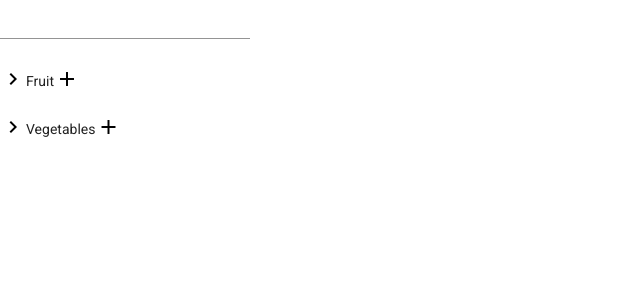
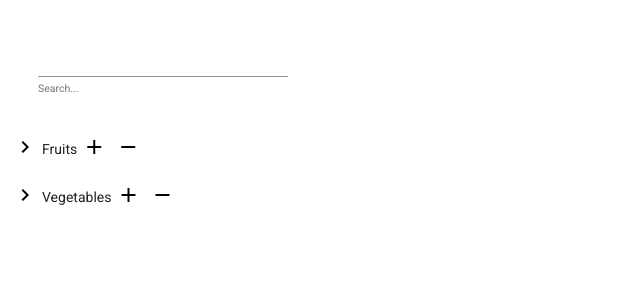
Before and after one commit to MilicaMarjanac/recursive-mat-tree-angular, an Angular app: page / in a window 1280 px wide. Shown: the top 300 px of the page, without its empty margins (0-640 px from the left). Built offline with nearby package versions, Linux system fonts and the light colour scheme.

Commit message:
2 levels deep switched with any levels deep, template restructured, naming improved, comments added

```diff
--- a/src/app/app.component.css
+++ b/src/app/app.component.css
@@ -9,37 +9,31 @@
     list-style-type: none;
   }
 
-  /*
-   * This padding sets alignment of the nested nodes.
-   */
   .example-tree .mat-nested-tree-node div[role=group] {
     padding-left: 40px;
   }
 
-  /*
-   * Padding for leaf nodes.
-   * Leaf nodes need to have padding so as to align with other non-leaf nodes
-   * under the same parent.
-   */
   .example-tree div[role=group] > .mat-tree-node {
     padding-left: 40px;
   }
 
 button{
-    padding: 1px;
+    padding:0px 5px;
     background-color:transparent;
     border: 0px;
   }
+
   .example-form {
     min-width: 150px;
     max-width: 500px;
     width: 100%;
+    padding: 30px;
   }
 
   .example-full-width {
     width: 50%;
   }
 
-  .invisible{
-    display: none;
+  div p{
+    padding-left: 30px;
   }
--- a/src/app/app.component.html
+++ b/src/app/app.component.html
@@ -1,13 +1,19 @@
 <form class="example-form">
     <mat-form-field class="example-full-width" >
       <input matInput value=" " #searchBox autocomplete="off" (keyup)="applyFilter(searchBox.value)">
+      <mat-hint>Search...</mat-hint>
     </mat-form-field>
 </form>
 <mat-tree [dataSource]="dataSource" [treeControl]="treeControl">
     <mat-tree-node *matTreeNodeDef="let node" matTreeNodePadding >
-      <button mat-icon-button disabled></button>
-      <button mat-icon-button (click)="removeItem(node)"><mat-icon>clear</mat-icon></button>
+      <button *ngIf="treeControl.isExpandable(node)" mat-icon-button matTreeNodeToggle>
+        <mat-icon class="mat-icon-rtl-mirror">
+          {{treeControl.isExpanded(node) ? 'expand_more' : 'chevron_right'}}
+        </mat-icon>
+      </button>
       {{node.name}}
+      <button mat-icon-button (click)="addNewItem(node)"><mat-icon>add</mat-icon></button>
+      <button mat-icon-button (click)="removeItem(node)"><mat-icon>remove</mat-icon></button>
     </mat-tree-node>
 
     <mat-tree-node *matTreeNodeDef="let node; when: hasNoContent" matTreeNodePadding>
@@ -18,14 +24,7 @@
       </mat-form-field>
       <button mat-button (click)="saveNode(node, itemValue.value)">Save</button>
     </mat-tree-node>
-
-    <mat-tree-node  *matTreeNodeDef="let node;when: hasChild" matTreeNodePadding >
-      <button mat-icon-button matTreeNodeToggle>
-        <mat-icon class="mat-icon-rtl-mirror">
-          {{treeControl.isExpanded(node) ? 'expand_more' : 'chevron_right'}}
-        </mat-icon>
-      </button>
-      {{node.name}}
-      <button mat-icon-button (click)="addNewItem(node)"><mat-icon>add</mat-icon></button>
-    </mat-tree-node>
   </mat-tree>
+  <div *ngIf="dataSource.data.length<1">
+    <p>No results found...</p>
+  </div>
--- a/src/app/app.component.ts
+++ b/src/app/app.component.ts
@@ -1,10 +1,13 @@
-import { Component, OnInit, ViewChild, ElementRef, Injectable, AfterViewInit, AfterViewChecked } from "@angular/core";
+import { Component, Injectable } from "@angular/core";
 import { FlatTreeControl } from "@angular/cdk/tree";
-import {MatTreeFlatDataSource, MatTreeFlattener, MatTree, MatTreeNode} from "@angular/material/tree";
-import * as cloneDeep from 'lodash/cloneDeep'
-import {BehaviorSubject} from 'rxjs';
+import {
+  MatTreeFlatDataSource,
+  MatTreeFlattener,
+} from "@angular/material/tree";
+import * as cloneDeep from "lodash/cloneDeep";
+import { BehaviorSubject } from "rxjs";
 
-
+/* interfaces */
 interface FoodNode {
   name: string;
   children?: FoodNode[];
@@ -16,71 +19,82 @@ interface ExampleFlatNode {
   level: number;
 }
 
+/* data to consume */
 const TREE_DATA: FoodNode[] = [
   {
-    name: "Fruit",
-    children: [ { name: "Banana" }, { name: "Fruit loops" }]
+    name: "Fruits",
+    children: [{ name: "Bananas" }, { name: "Figs" }],
   },
   {
     name: "Vegetables",
-    children: [{ name: "Pumpkins" }, { name: "Carrots" }]
-  }
+    children: [
+      { name: "Pumpkins", children: [{ name: "White" }, { name: "Blue" }] },
+      { name: "Carrots" },
+    ],
+  },
 ];
 
-@Injectable()
+/* data service */
+@Injectable({
+  providedIn: "root",
+})
 export class ChecklistDatabase {
   dataChange = new BehaviorSubject<FoodNode[]>([]);
 
-  get data(): FoodNode[] {
+  get dataValue(): FoodNode[] {
     return this.dataChange.value;
   }
 
   constructor() {
-    const data:FoodNode[]  = this.buildFileTree(TREE_DATA);
+    /* load initial data */
+    const data: FoodNode[] = this.buildFileTree(TREE_DATA);
     this.dataChange.next(data);
   }
 
-  buildFileTree(data):FoodNode[] {
-     let newArr = []
-     for (let node of data) {
-       let newNode = { ...node }
-       console.log(newNode === node)
-       newArr.push(newNode)
+  /* initial tree build */
+  private buildFileTree(nodes: FoodNode[]): FoodNode[] {
+    let nodesArray = [];
+    for (let node of nodes) {
+      let newNode = { ...node };
+      nodesArray.push(newNode);
       if (node.children) {
-         this.buildFileTree(node.children)
+        this.buildFileTree(node.children);
       }
     }
-     console.log("test",newArr)
-     return newArr
+    return nodesArray;
   }
 
-  insertItem(parent: FoodNode, name: string) {
+  public insertItem(parent: FoodNode, name: string): void {
    if (parent.children) {
-      parent.children.push({name: name} as FoodNode);
-      this.dataChange.next(this.data);
+      parent.children.push({ name: name } as FoodNode);
+      this.dataChange.next(this.dataValue);
+    }
+    else {
+      parent.children= [{ name: name } as FoodNode];
+      this.dataChange.next(this.dataValue);
     }
   }
 
-  deleteItem(node: FoodNode) {
-    this.delete(node, this.data)
-    this.dataChange.next(this.data);
+  public deleteItem(node: FoodNode): void {
+    this.delete(node, this.dataValue);
+    this.dataChange.next(this.dataValue);
   }
 
-  delete(value: FoodNode, obj: FoodNode[]) {
+  private delete(value: FoodNode, obj: FoodNode[]): void {
     for (let i = obj.length - 1; i >= 0; i--) {
+      if (obj[i].name.toUpperCase()===value.name.toUpperCase()) {
+        obj.splice(i, 1);
+      } else {
         if (obj[i].children) {
-        for (let s=obj[i].children.length-1; s>=0;s--){
-          if(obj[i].children[s].name.toUpperCase()==value.name.toUpperCase()){
-          obj[i].children.splice(s,1)
-          }
+          this.delete(value, obj[i].children);
         }
       }
     }
   }
 
-  updateItem(node: FoodNode, name: string) {
+  public updateItem(node: FoodNode, name: string): void {
     node.name = name;
-    this.dataChange.next(this.data);
+    this.dataChange.next(this.dataValue);
   }
 }
 
@@ -88,94 +102,99 @@ export class ChecklistDatabase {
   selector: "app-root",
   templateUrl: "./app.component.html",
   styleUrls: ["./app.component.css"],
-  providers: [ChecklistDatabase]
+})
 
-})
-export class AppComponent  {
+export class AppComponent {
 
-  flatNodeMap = new Map<ExampleFlatNode, FoodNode>();
+  private flatToNestedNodeMap = new Map<ExampleFlatNode, FoodNode>();
+  private nestedToFlatNodeMap = new Map<FoodNode, ExampleFlatNode>();
+  public treeControl: FlatTreeControl<ExampleFlatNode>;
+  private treeFlattener: MatTreeFlattener<FoodNode, ExampleFlatNode>;
+  public dataSource: MatTreeFlatDataSource<FoodNode, ExampleFlatNode>;
 
-  nestedNodeMap = new Map<FoodNode, ExampleFlatNode>();
+  private backupTreeData: FoodNode[];
 
-  selectedParent: ExampleFlatNode | null = null;
-
-  treeControl: FlatTreeControl<ExampleFlatNode>;
-
-  treeFlattener: MatTreeFlattener<FoodNode, ExampleFlatNode>;
-
-  dataSource: MatTreeFlatDataSource<FoodNode, ExampleFlatNode>;
-
-  private treeDATA: FoodNode[];
-
-  constructor(private _database: ChecklistDatabase) {
+  constructor(private database: ChecklistDatabase) {
     this.treeFlattener = new MatTreeFlattener(
       this.transformer,
       this.getLevel,
       this.isExpandable,
-      this.getChildren,
+      this.getChildren
     );
-    this.treeControl = new FlatTreeControl<ExampleFlatNode>(this.getLevel, this.isExpandable);
-    this.dataSource = new MatTreeFlatDataSource(this.treeControl, this.treeFlattener);
+    this.treeControl = new FlatTreeControl<ExampleFlatNode>(
+      this.getLevel,
+      this.isExpandable
+    );
+    this.dataSource = new MatTreeFlatDataSource(
+      this.treeControl,
+      this.treeFlattener
+    );
 
-    _database.dataChange.subscribe(data => {
+    database.dataChange.subscribe((data: FoodNode[]) => {
       this.dataSource.data = data;
-      this.treeDATA = data;
+      this.backupTreeData = data;
     });
   }
 
-getLevel = (node: ExampleFlatNode) => node.level;
+  private getLevel = (node: ExampleFlatNode) => node.level;
 
-isExpandable = (node: ExampleFlatNode) => node.expandable;
+  private isExpandable = (node: ExampleFlatNode) => node.expandable;
 
-getChildren = (node: FoodNode): FoodNode[] => node.children;
+  private getChildren = (node: FoodNode): FoodNode[] => node.children;
 
-hasChild = (_: number, _nodeData: ExampleFlatNode) => _nodeData.expandable;
+  public hasChild = (_: number, _nodeData: ExampleFlatNode) =>
+    _nodeData.expandable;
 
-hasNoContent = (_: number, _nodeData: ExampleFlatNode) => _nodeData.name === '';
+  public hasNoContent = (_: number, _nodeData: ExampleFlatNode) =>
+    _nodeData.name === "";
 
-transformer = (node: FoodNode, level: number) => {
-  const existingNode = this.nestedNodeMap.get(node);
+  private transformer = (node: FoodNode, level: number) => {
+    const existingNode = this.nestedToFlatNodeMap.get(node);
     const flatNode =
-    existingNode && existingNode.name === node.name ? existingNode : {
+      existingNode && existingNode.name === node.name
+        ? existingNode
+        : {
             expandable: false,
-      name: '',
-      level: 0
+            name: "",
+            level: 0,
           };
+
     flatNode.name = node.name;
     flatNode.level = level;
     flatNode.expandable = node.children && !!node.children.length;
-  this.flatNodeMap.set(flatNode, node);
-  this.nestedNodeMap.set(node, flatNode);
+    this.flatToNestedNodeMap.set(flatNode, node);
+    this.nestedToFlatNodeMap.set(node, flatNode);
     return flatNode;
   };
 
-addNewItem(node: ExampleFlatNode) {
-  const parentNode = this.flatNodeMap.get(node);
-  this._database.insertItem(parentNode!, '');
+  public addNewItem(node: ExampleFlatNode): void {
+    const parentNode = this.flatToNestedNodeMap.get(node);
+    this.database.insertItem(parentNode!, "");
     this.treeControl.expand(node);
   }
 
-saveNode(node: ExampleFlatNode, itemValue: string) {
-  const nestedNode = this.flatNodeMap.get(node);
-  this._database.updateItem(nestedNode!, itemValue);
-}
-
-removeItem(node: ExampleFlatNode) {
-  const nestedNode = this.flatNodeMap.get(node);
-  this._database.deleteItem(nestedNode!);
+  public saveNode(node: ExampleFlatNode, itemValue: string): void {
+    const nestedNode = this.flatToNestedNodeMap.get(node);
+    this.database.updateItem(nestedNode!, itemValue);
     this.treeControl.expand(node);
   }
 
-  applyFilter(value): void {
+  public removeItem(node: ExampleFlatNode): void {
+    const nestedNode = this.flatToNestedNodeMap.get(node);
+    this.database.deleteItem(nestedNode!);
+    this.treeControl.expand(node);
+  }
+
+  // clone backupTreeData for filter search use only so  main datasource remains untouched
+  public applyFilter(value: string): void {
     value = value.toUpperCase().trim();
-    const treeData = cloneDeep(this.treeDATA);
-
+    const treeData = cloneDeep(this.backupTreeData);
     this.search(value, treeData);
     this.dataSource.data = treeData;
     this.treeControl.expandAll();
   }
 
-  search(value: string, obj: FoodNode[]): boolean {
+  private search(value: string, obj: FoodNode[]): boolean {
     for (let i = obj.length - 1; i >= 0; i--) {
       if (obj[i].name.toUpperCase().indexOf(value) > -1) {
         if (obj[i].children) {
--- a/src/styles.css
+++ b/src/styles.css
@@ -1,4 +1,4 @@
 /* You can add global styles to this file, and also import other style files */
 
 html, body { height: 100%; }
-body { margin: 0; font-family: Roboto, "Helvetica Neue", sans-serif; }
+body { margin: 50; font-family: Roboto, "Helvetica Neue", sans-serif; }
```
Also changed, not shown: 2 other files (tests, documents, lock files or other folders). Lines whose indentation alone changed are shown as unchanged.
